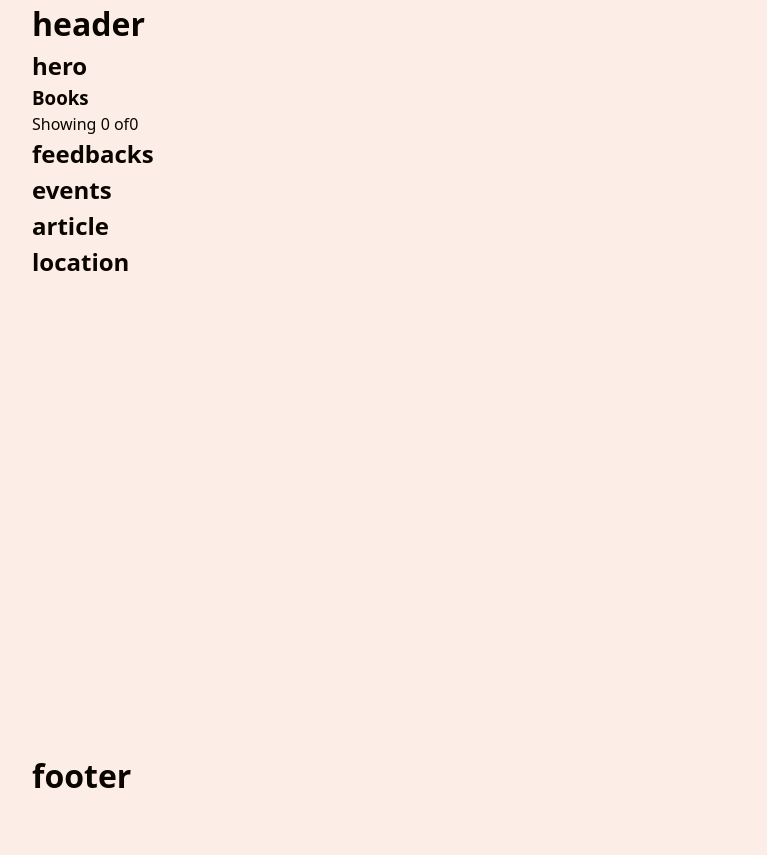
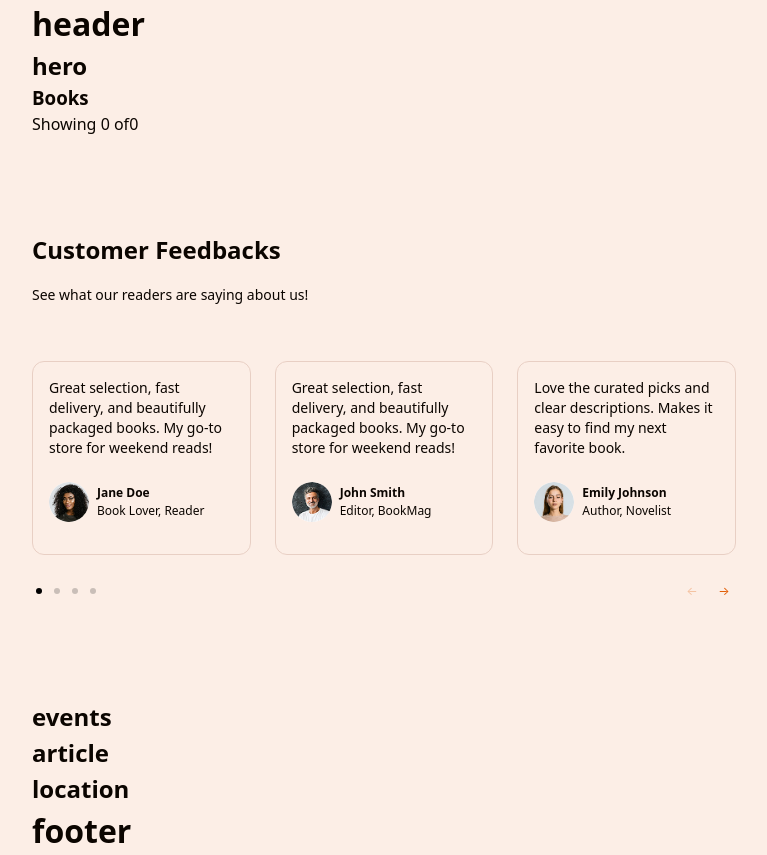
Before and after one commit to Sanches-23/project-BookFind, a website built with Vite: page src/index.html in a window 1280 px wide. Shown: the whole page, without its empty margins (256-1023 px from the left). Before the commit the page ends 800 px from the top, so only its background shows below. Built offline with nearby package versions, Linux system fonts and the light colour scheme; no server answers; what izitoast would draw is missing.

Commit message:
Add feedback slider

```diff
--- a/src/css/sections/feedbacks.css
+++ b/src/css/sections/feedbacks.css
@@ -1,3 +1,131 @@
 .feedbacks {
+padding: 96px 0;
+}
+.feedbacks h2 {
+  margin: 0 0 16px;
+}
+.feedback-text {
+  margin: 0;
+  font-size: 14px;
+  line-height: 1.43;
+}
+.feedbacks .container > p {
+  margin: 0 0 56px;
+  font-size: 14px;
+}
+.feedback-controls {
+  display: flex;
+  gap: 16px;
+  margin-top: 24px;
+}
+.feedback-controls button {
+  display: flex;
+  align-items: center;
+  justify-content: center;
+  padding: 0;
+  border: none;
+  background: transparent;
+  color: #E15D05;
+}
+.feedback-prev,
+.feedback-next {
+  width: 48px;
+  height: 48px;
+  border: 1px solid currentColor;
+  border-radius: 50%;
+  background: transparent;
+  cursor: pointer;
+  transition: opacity 250ms ease;
+}
 
+.feedback-prev.is-disabled,
+.feedback-next.is-disabled {
+  opacity: 0.3;
+  cursor: not-allowed;
+  pointer-events: none; /* не реагує на click */
 }
+
+.feedback-item {
+  display: flex;
+  flex-direction: column;
+  justify-content: space-between;
+  padding: 16px;
+  border: 1px solid #e8cfc4;
+  border-radius: 12px;
+  padding: 16px 16px 32px;
+}
+.feedback-controls {
+  display: flex;
+  justify-content: space-between;
+  align-items: center;
+  margin-top: 24px;
+}
+
+.feedback-buttons {
+  display: flex;
+  gap: 8px;
+}
+
+.feedback-prev,
+.feedback-next {
+  display: flex;
+  align-items: center;
+  justify-content: center;
+  width: 24px;
+  height: 24px;
+  padding: 0;
+  border: none;
+  border-radius: 0;
+  background-color: #e85d04; /* точний колір візьми з Figma */
+  color: #fff;
+  font-size: 12px;
+  cursor: pointer;
+  transition: opacity 250ms ease;
+}
+
+.feedback-prev.is-disabled,
+.feedback-next.is-disabled {
+  opacity: 0.3;
+  cursor: not-allowed;
+  pointer-events: none;
+}
+
+.feedback-pagination {
+  display: flex;
+  gap: 4px;
+}
+
+.feedback-pagination .swiper-pagination-bullet {
+  width: 6px;
+  height: 6px;
+  border-radius: 50%;
+  background: #000;
+  opacity: 0.2;
+}
+
+.feedback-pagination .swiper-pagination-bullet-active {
+  opacity: 1;
+}
+
+.feedback-author {
+  display: flex;
+  align-items: center;
+  gap: 8px;
+  margin: 24px 0 0;
+}
+
+.feedback-avatar {
+  border-radius: 50%;
+  object-fit: cover;
+}
+
+.feedback-name {
+  margin: 0;
+  font-size: 12px;
+  font-weight: 600;
+}
+
+.feedback-role {
+  margin: 0;
+  font-size: 12px;
+}
--- /dev/null
+++ b/src/js/feedback.js
@@ -0,0 +1,22 @@
+import Swiper from 'swiper';
+import { Navigation, Pagination, Keyboard, A11y } from 'swiper/modules';
+import 'swiper/css';
+import 'swiper/css/pagination';
+
+new Swiper('.feedback-swiper', {
+  modules: [Navigation, Pagination, Keyboard, A11y],
+  slidesPerView: 1,
+  spaceBetween: 16,
+  grabCursor: true,
+  keyboard: { enabled: true, onlyInViewport: true },
+  pagination: { el: '.feedback-pagination', clickable: true },
+  navigation: {
+    nextEl: '.feedback-next',
+    prevEl: '.feedback-prev',
+    disabledClass: 'is-disabled',
+  },
+  breakpoints: {
+    768: { slidesPerView: 2, spaceBetween: 24 },
+    1158: { slidesPerView: 3, spaceBetween: 24 },
+  },
+});
--- a/src/main.js
+++ b/src/main.js
@@ -1,5 +1,6 @@
 import './js/books.js';
 import './js/menu.js';
 import './js/sliders.js';
+import './js/feedback.js';
 import './js/forms.js';
 import './js/modals.js';
--- a/src/partials/feedbacks.html
+++ b/src/partials/feedbacks.html
@@ -1,6 +1,85 @@
-<section class="feedbacks">
+
+  <section class="feedbacks" id="feedback">
   <div class="container">
-    <h1>feedbacks</h1>
+    <h2>Customer Feedbacks</h2>
+    <p>See what our readers are saying about us!</p>
 
+    <div class="swiper feedback-swiper">
+      <ul class="swiper-wrapper">
+        <li class="swiper-slide feedback-item">
+          <p class="feedback-text">Great selection, fast delivery, and beautifully packaged books. My go-to store for weekend reads!</p>
+          <div class="feedback-author">
+            <img class="feedback-avatar" src="./img/feedback-Jane-Doe.jpg" alt="Jane Doe" width="40" height="40" />
+            <div>
+              <p class="feedback-name">Jane Doe</p>
+              <p class="feedback-role">Book Lover, Reader</p>
+            </div>
+          </div>
+        </li>
+
+        <li class="swiper-slide feedback-item">
+          <p class="feedback-text">Great selection, fast delivery, and beautifully packaged books. My go-to store for weekend reads!</p>
+          <div class="feedback-author">
+            <img class="feedback-avatar" src="./img/feedback-John-Smith.jpg" alt="John Smith" width="40" height="40" />
+            <div>
+              <p class="feedback-name">John Smith</p>
+              <p class="feedback-role">Editor, BookMag</p>
+            </div>
+          </div>
+        </li>
+
+        <li class="swiper-slide feedback-item">
+          <p class="feedback-text">Love the curated picks and clear descriptions. Makes it easy to find my next favorite book.</p>
+          <div class="feedback-author">
+            <img class="feedback-avatar" src="./img/feedback-Emily-Johnson.jpg" alt="Emily Johnson" width="40" height="40" />
+            <div>
+              <p class="feedback-name">Emily Johnson</p>
+              <p class="feedback-role">Author, Novelist</p>
+            </div>
+          </div>
+        </li>
+
+        <li class="swiper-slide feedback-item">
+          <p class="feedback-text">Very convenient search and nice design of the site. I found what I needed in minutes.</p>
+          <div class="feedback-author">
+            <img class="feedback-avatar" src="./img/feedback-Jane-Doe.jpg" alt="Anna Kovalenko" width="40" height="40" />
+            <div>
+              <p class="feedback-name">Anna Kovalenko</p>
+              <p class="feedback-role">Student, Reader</p>
+            </div>
+          </div>
+        </li>
+
+        <li class="swiper-slide feedback-item">
+          <p class="feedback-text">Great selection, fast delivery, and beautifully packaged books. My go-to store for weekend reads!</p>
+          <div class="feedback-author">
+            <img class="feedback-avatar" src="./img/feedback-Jane-Doe.jpg" alt="Jane Doe" width="40" height="40" />
+            <div>
+              <p class="feedback-name">Oleh Marchenko</p>
+              <p class="feedback-role">Teacher, Book Club</p>
+            </div>
+          </div>
+        </li>
+
+        <li class="swiper-slide feedback-item">
+          <p class="feedback-text">A huge selection and fair prices. The recommendations really match my taste.</p>
+          <div class="feedback-author">
+            <img class="feedback-avatar" src="./img/feedback-Emily-Johnson.jpg" alt="Marta Sydorenko" width="40" height="40" />
+            <div>
+              <p class="feedback-name">Marta Sydorenko</p>
+              <p class="feedback-role">Designer, Reader</p>
+            </div>
+          </div>
+        </li>
+      </ul>
+    </div>
+
+    <div class="feedback-controls">
+      <div class="feedback-pagination"></div>
+      <div class="feedback-buttons">
+        <button class="feedback-prev" type="button" aria-label="Previous review">←</button>
+        <button class="feedback-next" type="button" aria-label="Next review">→</button>
+      </div>
+    </div>
   </div>
 </section>
```
Also changed, not shown: src/img/feedback-Emily-Johnson.jpg (added), src/img/feedback-Jane-Doe.jpg (added), src/img/feedback-John-Smith.jpg (added).
